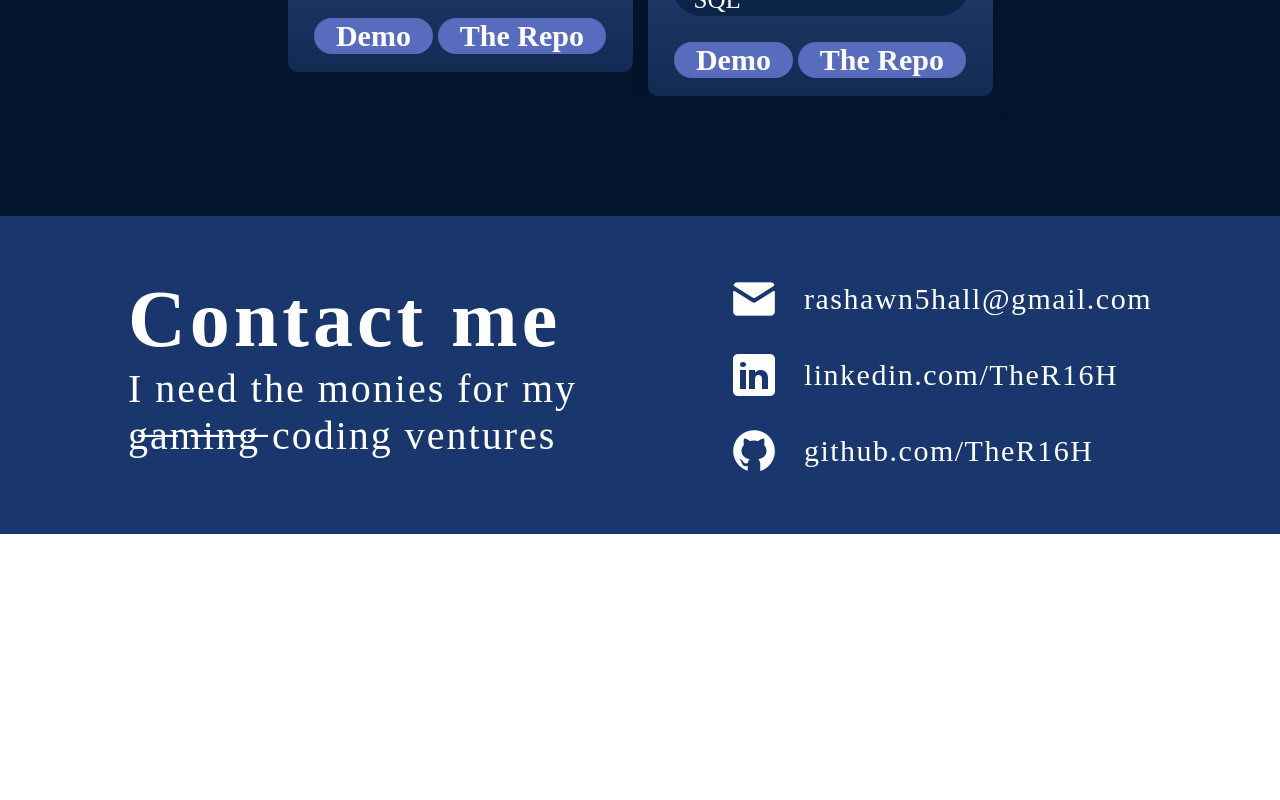
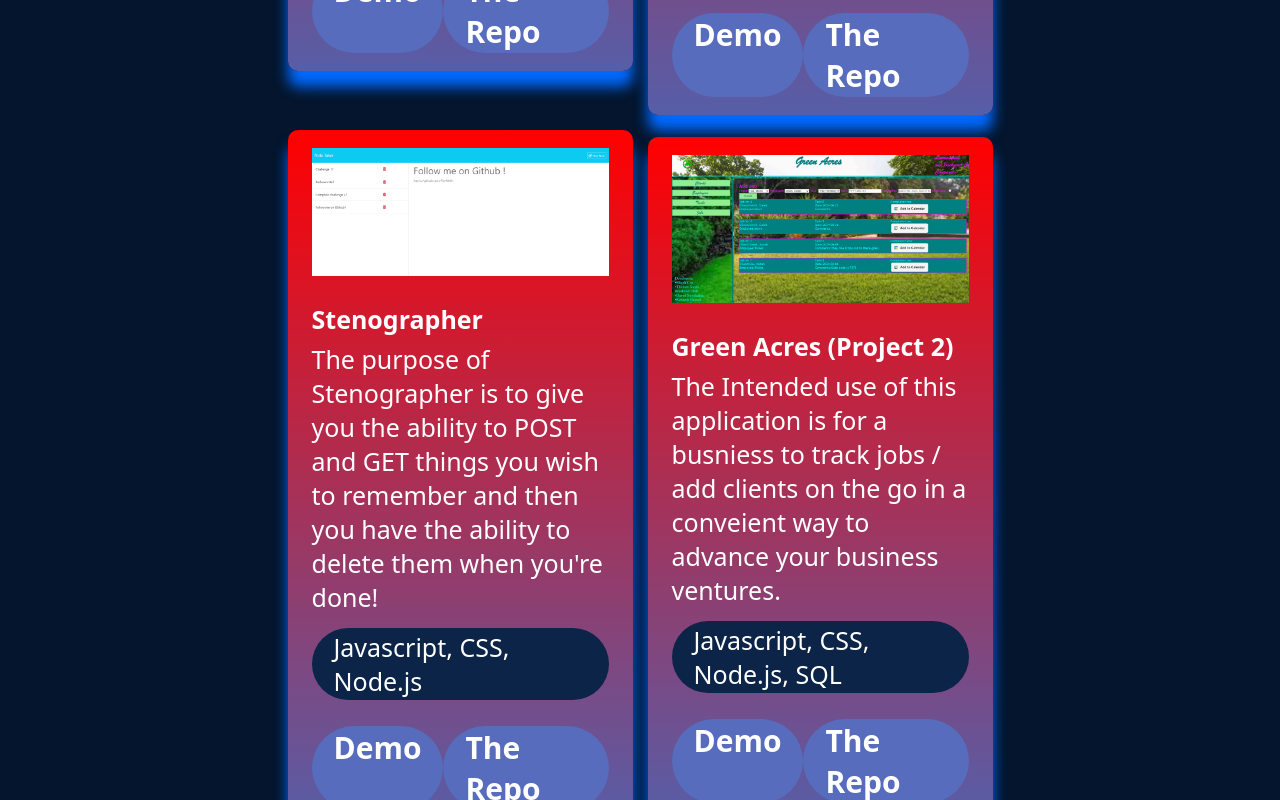
Before and after one commit to TheR16H/folio, a React (Vite) app: page / in a window 1280 px wide. Shown: the part 3437-4237 px from the top of the page. Before the commit the page ends 3971 px from the top, so only its background shows below. Built offline with nearby package versions, Linux system fonts and the light colour scheme.

Commit message:
modified colors

```diff
--- a/src/components/Headernav/headernav.jsx
+++ b/src/components/Headernav/headernav.jsx
@@ -1,7 +1,6 @@
 import React, { useState } from "react";
 
 import styles from "./headernav.module.css";
-import { getImageUrl } from "../../utils";
 
 export const Headernav = () => {
   const [menuOpen, setMenuOpen] = useState(false);
--- a/src/components/Headernav/headernav.module.css
+++ b/src/components/Headernav/headernav.module.css
@@ -18,9 +18,9 @@
 
 .menuBtn {
   display: none;
-background-color: transparent; /* Remove the white background */
+background-color: transparent;
 border: none; /* Remove any border */
-cursor: pointer; /* Change cursor to pointer */
+cursor: pointer;
 transition: box-shadow 0.9s ease;
 color: blue;
 }
--- a/src/components/contact/contact.jsx
+++ b/src/components/contact/contact.jsx
@@ -7,7 +7,7 @@ export const Contact = () => {
         <footer id="contact" className={styles.container}>
             <div className={styles.text}>
                 <h2>Contact me</h2>
-                <p>I need the monies for my g̶a̶m̶i̶n̶g̶ coding ventures</p>
+                {/* <p>hi </p> */}
             </div>
             <ul className={styles.links}>
         <li className={styles.link}>
--- a/src/components/contact/contact.module.css
+++ b/src/components/contact/contact.module.css
@@ -2,7 +2,7 @@
 .container {
   color: #fff;
   margin-top: 120px;
-  background-color: #19376d;
+  background-color: #04152d;
   display: flex;
   flex-direction: row;
   justify-content: space-evenly;
@@ -43,6 +43,11 @@
   font-size: 30px;
   font-weight: 400;
   letter-spacing: 1.5px;
+  transition: text-shadow 0.3s ease;
+}
+
+.link a:hover {
+  text-shadow: 0 0 5px #006aff, 0 0 10px rgba(255, 255, 255, 0.6), 0 0 15px rgba(255, 255, 255, 0.4); /* Adjust the colors and blur as needed */
 }
 
 @media screen and (max-width: 830px) {
--- a/src/components/projects/projectcard.module.css
+++ b/src/components/projects/projectcard.module.css
@@ -2,8 +2,8 @@
     display: flex;
     flex-direction: column;
     border-radius: 10px;
-    background: linear-gradient(180deg, #576cbc 0%, #132a53 100%);
-    box-shadow: 0 16px 14px 0 #04152d;
+    background: linear-gradient(180deg, #ff0000 0%, #565ea8 100%);
+    box-shadow: 0 16px 14px 0 #006aff;
     padding: 18px 24px;
     max-width: 345px;
   }
--- a/src/index.css
+++ b/src/index.css
@@ -4,7 +4,7 @@
   box-sizing: border-box;
   margin: 0;
   padding: 0;
-  /* font-family: "Outfit", Arial, Helvetica, sans-serif; */
+  font-family:system-ui, -apple-system, BlinkMacSystemFont, 'Segoe UI', Roboto, Oxygen, Ubuntu, Cantarell, 'Open Sans', 'Helvetica Neue', sans-serif;
 }
 
 html {
```
